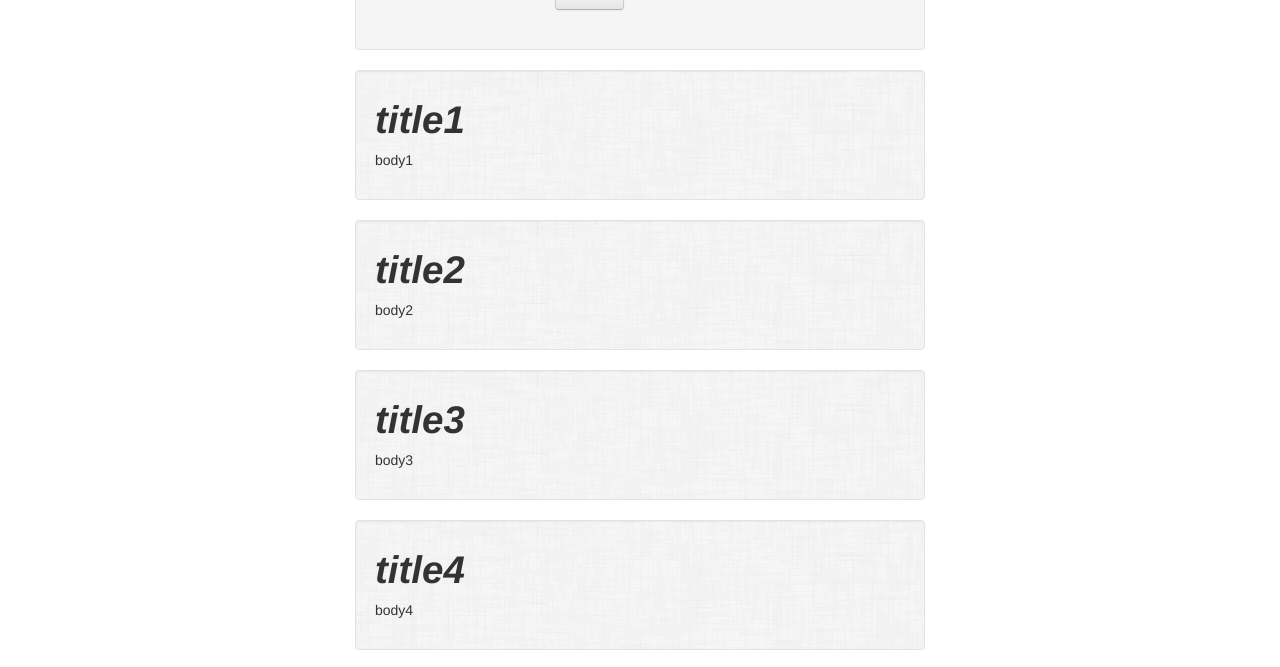
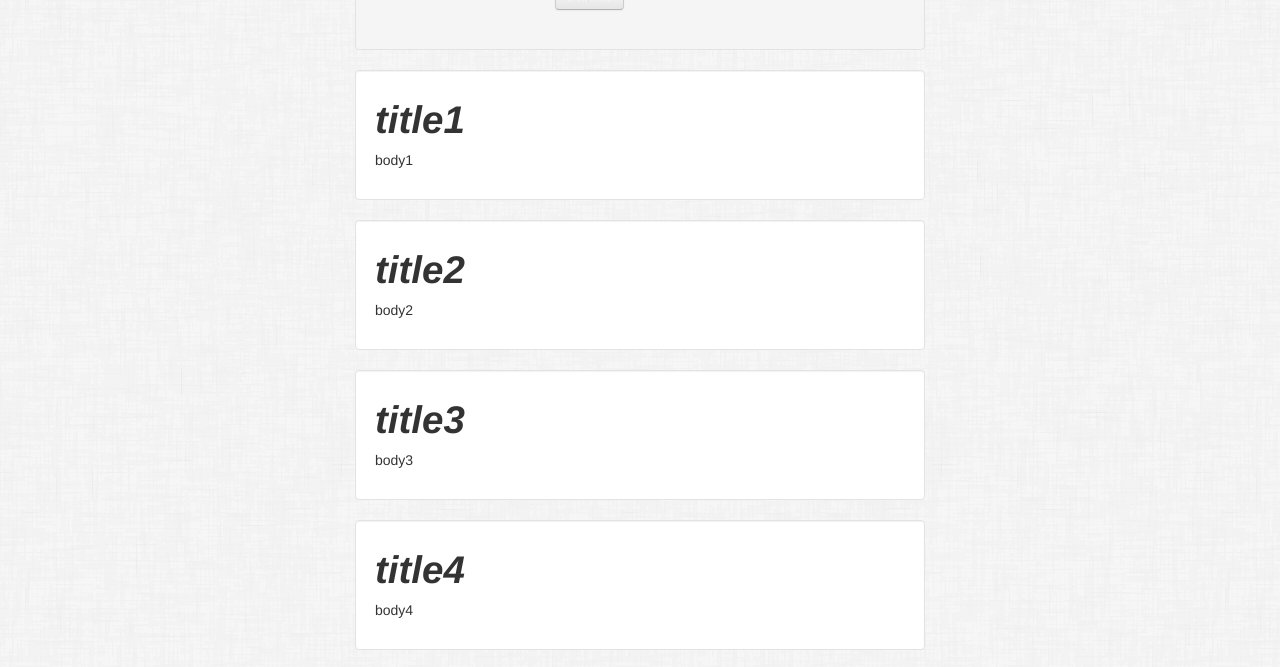
Before and after one commit to alarner/BitBlog, a website: page client.html in a window 1280 px wide. Both pictures are taken after a click on the link "Bit Blog". Shown: the part 222-889 px from the top of the page. Drawn offline with Linux system fonts and the light colour scheme.

Commit message:
css bg body and post inverse

```diff
--- a/css/blog.css
+++ b/css/blog.css
@@ -2,8 +2,7 @@
   min-height: 20px;
   padding: 19px;
   margin-bottom: 20px;
-  background-color: #f5f5f5;
-  background-image: url("../img/post-bg.png");
+  background-color: #FFFFFF;
   border: 1px solid #e3e3e3;
   -webkit-border-radius: 4px;
   -moz-border-radius: 4px;
@@ -17,3 +16,6 @@
 	font-size: 38.5px;
     line-height: 40px;
 }
+body {
+	background-image: url("../img/post-bg.png");
+}
```
